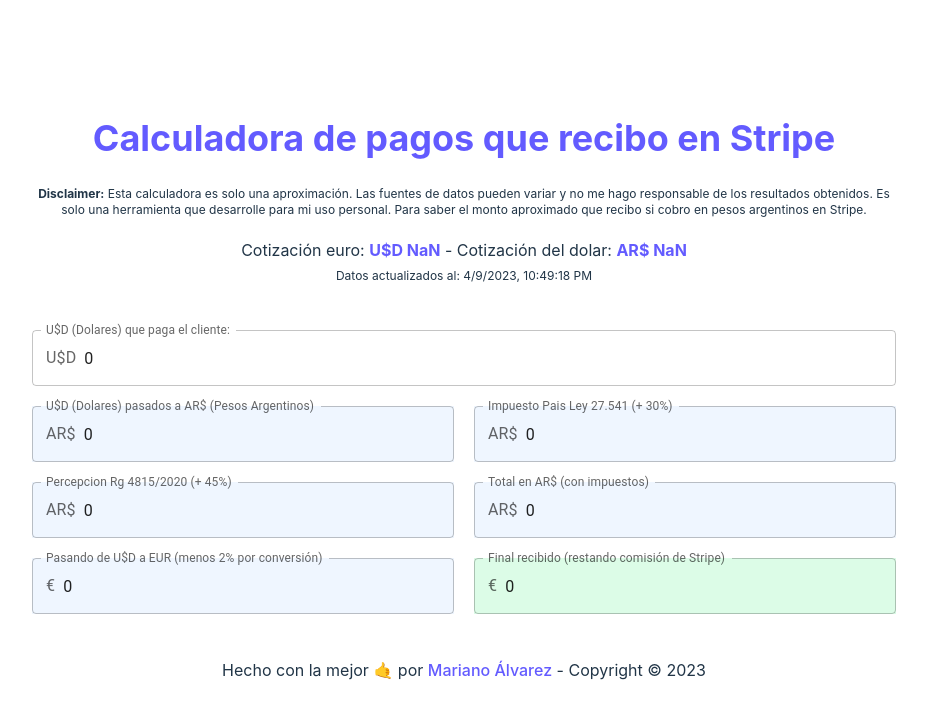
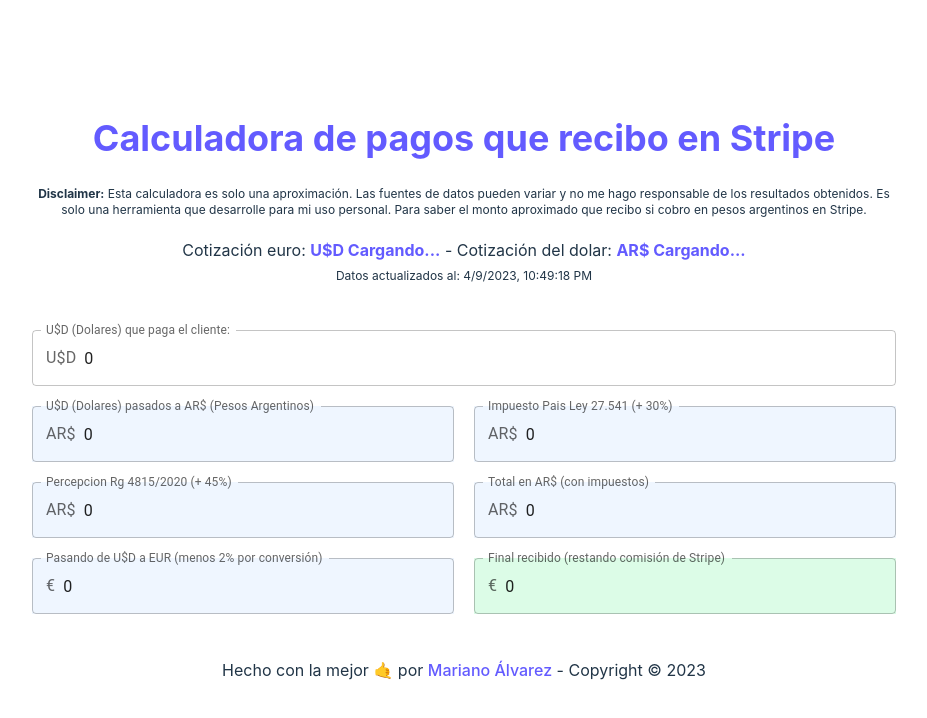
Before and after one commit to creativoma/calculadora-pagos-en-stripe, a React (Vite) app: page / in a window 1280 px wide. Shown: the top 718 px of the page, without its empty margins (176-1103 px from the left). Built offline with nearby package versions, Linux system fonts and the light colour scheme; no server answers.

Commit message:
Formatea recien cuando es un número

```diff
--- a/src/App.jsx
+++ b/src/App.jsx
@@ -11,6 +11,8 @@ const soloLectura2 = "bg-green-100";
 
 // Funciones
 function reemplazarComa(valor) {
+
+   if (valor != "Cargando...") {
   // Redondeamos a 2 decimales
   let num = Math.round(valor * 100) / 100;
   // Convertimos a string
@@ -18,6 +20,9 @@ function reemplazarComa(valor) {
   // Reemplazamos la coma por un punto
   num = num.replace(".", ",");
   return num;
+  } else {
+    return valor;
+  }
 }
 
 function App() {
```
